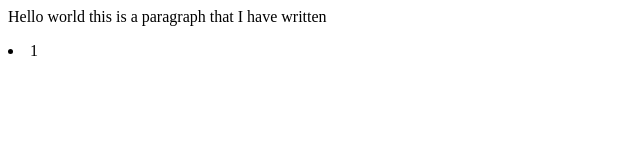
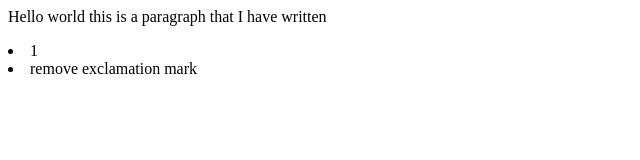
Before and after one commit to jeannyvaidya/hello, a plain HTML site: page index.html in a window 1280 px wide. Shown: the whole page, without its empty margins (0-640 px from the left). Drawn offline with Linux system fonts and the light colour scheme.

```diff
--- a/index.html
+++ b/index.html
@@ -6,3 +6,5 @@
 </p>
 
 <li> 1</li>
+
+<li>remove exclamation mark</li>
```
